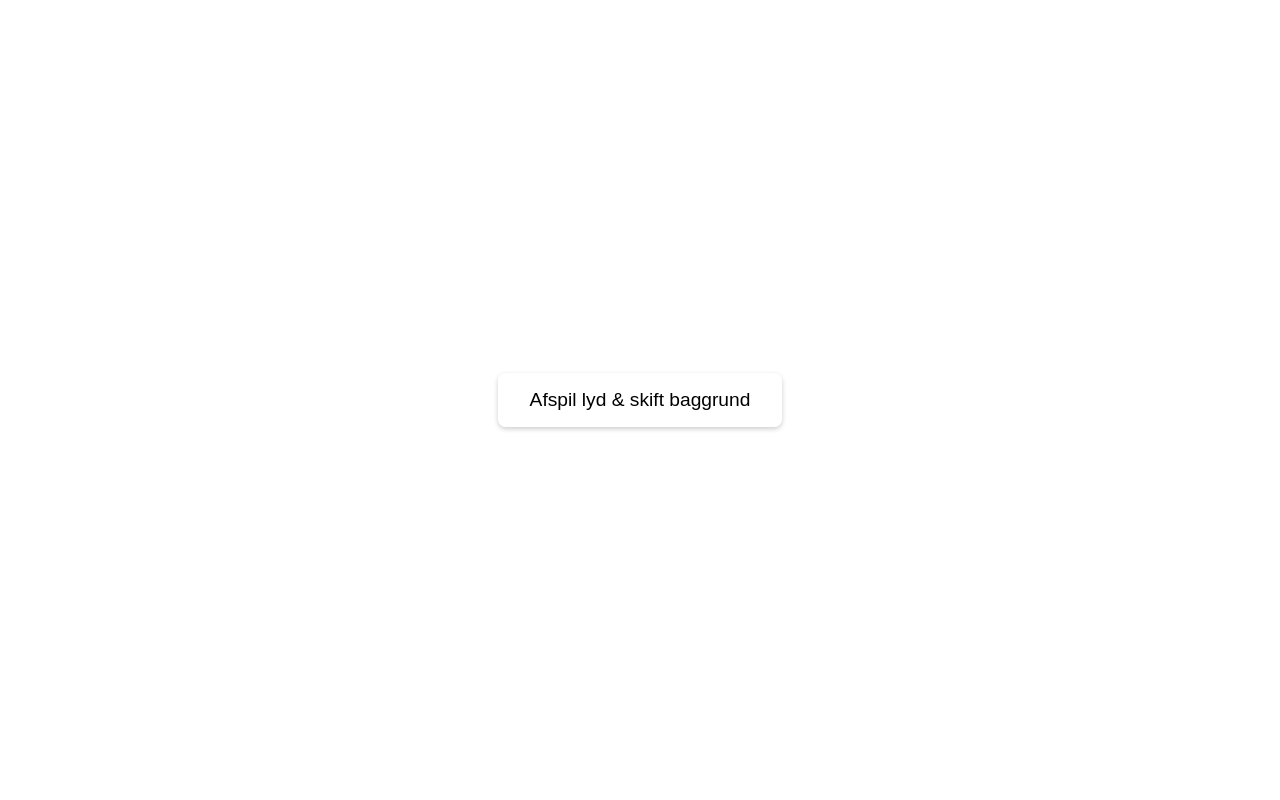
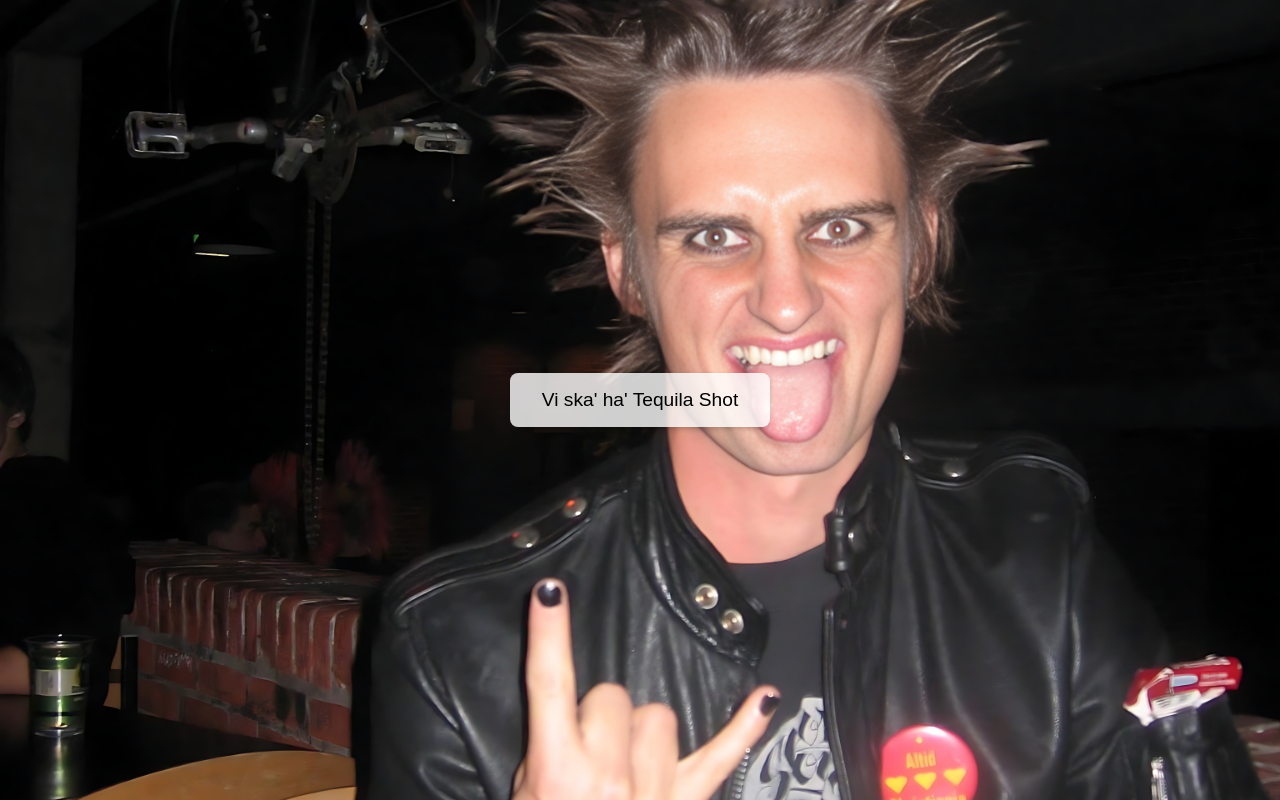
Before and after one commit to BrandtBrandtBrandt/jol, a plain HTML site: page index.html in a window 1280 px wide. Drawn offline with Linux system fonts and the light colour scheme.

Commit message:
Add files via upload

```diff
--- a/index.html
+++ b/index.html
@@ -30,15 +30,13 @@
 </head>
 <body>
 
-  <button id="playButton">Afspil lyd & skift baggrund</button>
+  <button id="playButton">Vi ska' ha' Tequila Shot</button>
   <audio id="audioPlayer" src="sounds/lydfil.mp3" preload="auto"></audio>
 
   <script>
     const images = [
-      'images/bg1.jpg',
-      'images/bg2.jpg',
-      'images/bg3.jpg',
-      'images/bg4.jpg'
+      'images/out.jpg',
+      'images/sverige.jpg'
       // tilføj så mange du vil...
     ];
     let idx = 0;
```
Also changed, not shown: images/Sverige 003.jpg (added), images/out.jpg (added).
